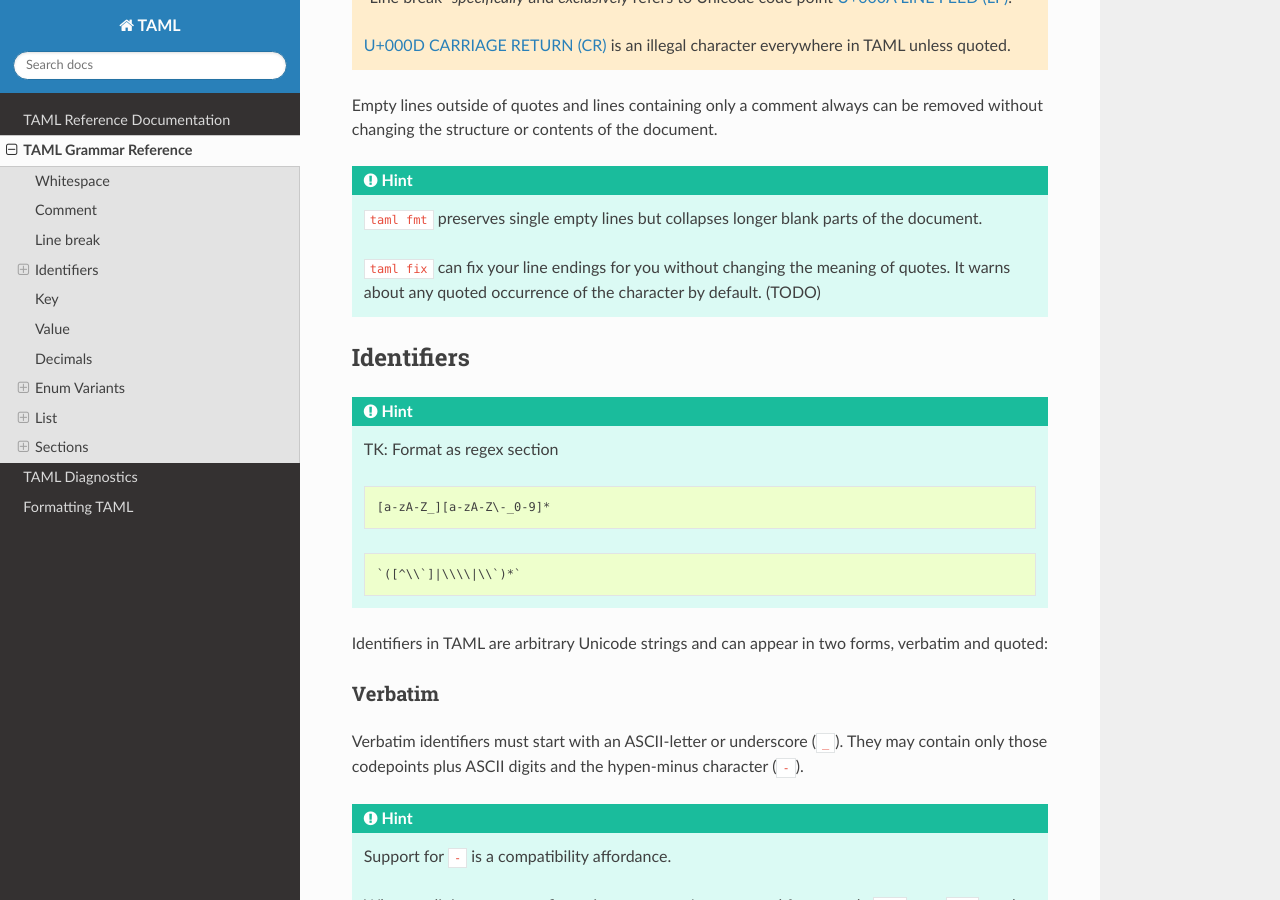
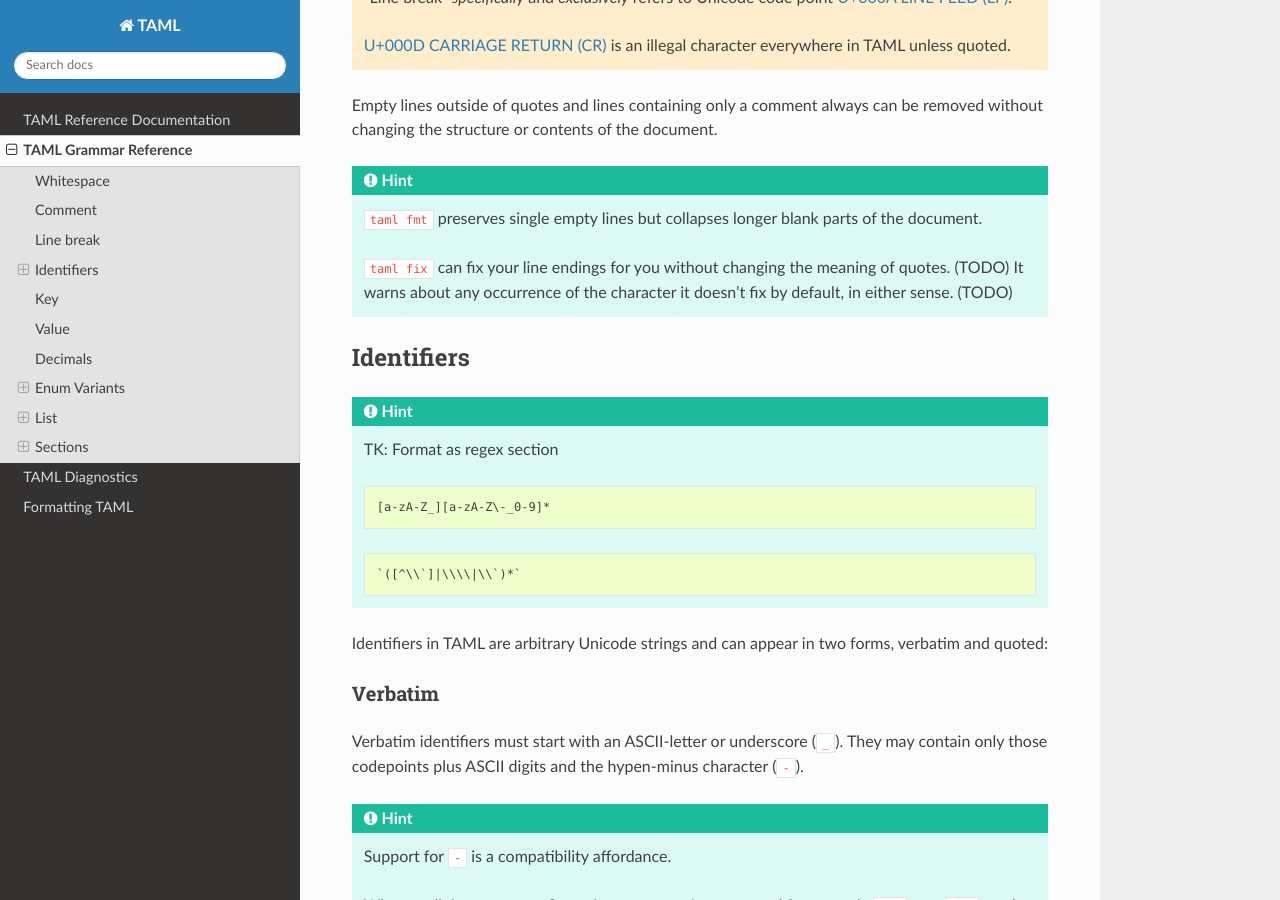
Before and after one commit to Tamschi/taml, a Sphinx documentation site: the page built from docs/grammar.rst, in a window 1280 px wide and 900 px high, scrolled down 1186 px. Built offline with Sphinx 7.4.7 and the Read the Docs theme 2.0.0, drawn with Linux system fonts in a browser that asks for light colours.

Commit message:
This reads better

```diff
--- a/docs/grammar.rst
+++ b/docs/grammar.rst
@@ -61,7 +61,8 @@
 
 	``taml fmt`` preserves single empty lines but collapses longer blank parts of the document.
 
-	``taml fix`` can fix your line endings for you without changing the meaning of quotes. It warns about any quoted occurrence of the character by default. (TODO)
+	``taml fix`` can fix your line endings for you without changing the meaning of quotes. (TODO)
+	It warns about any occurrence of the character it doesn't fix by default, in either sense. (TODO)
 
 Identifiers
 -----------
```
